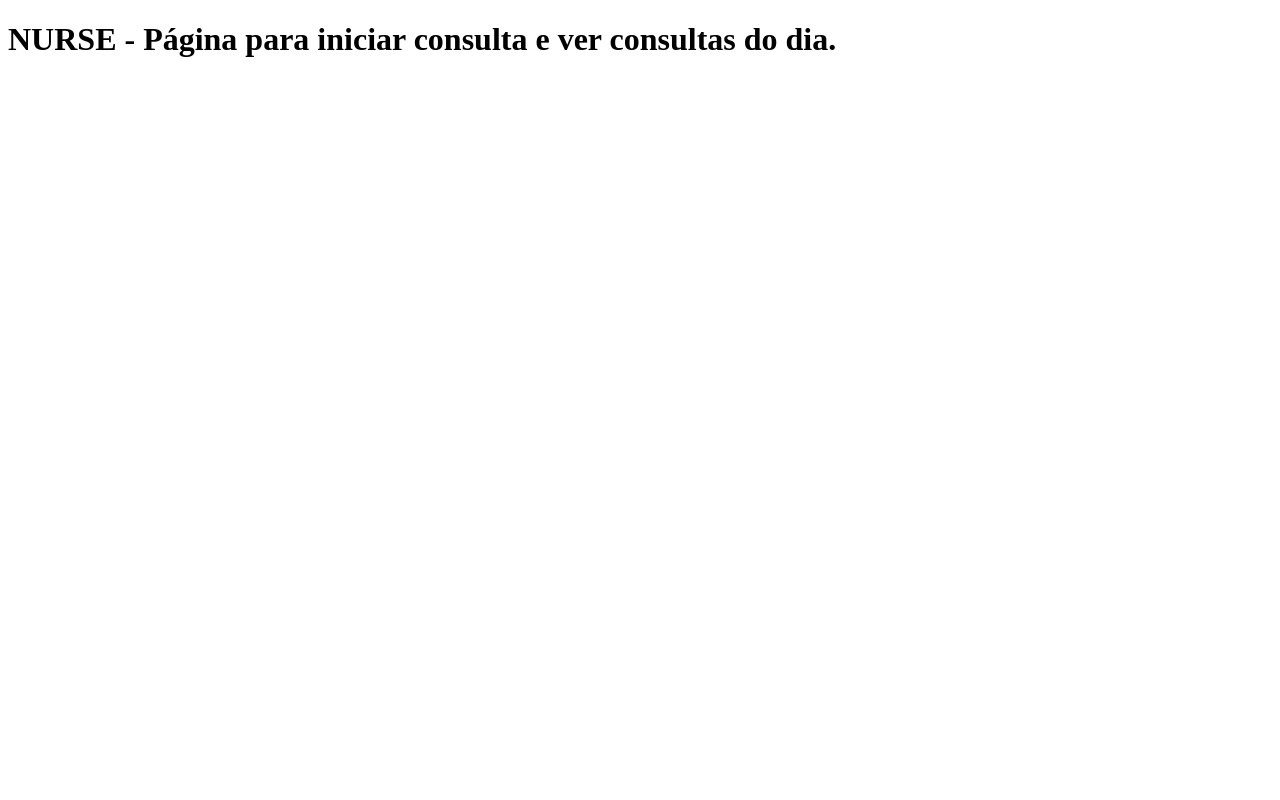
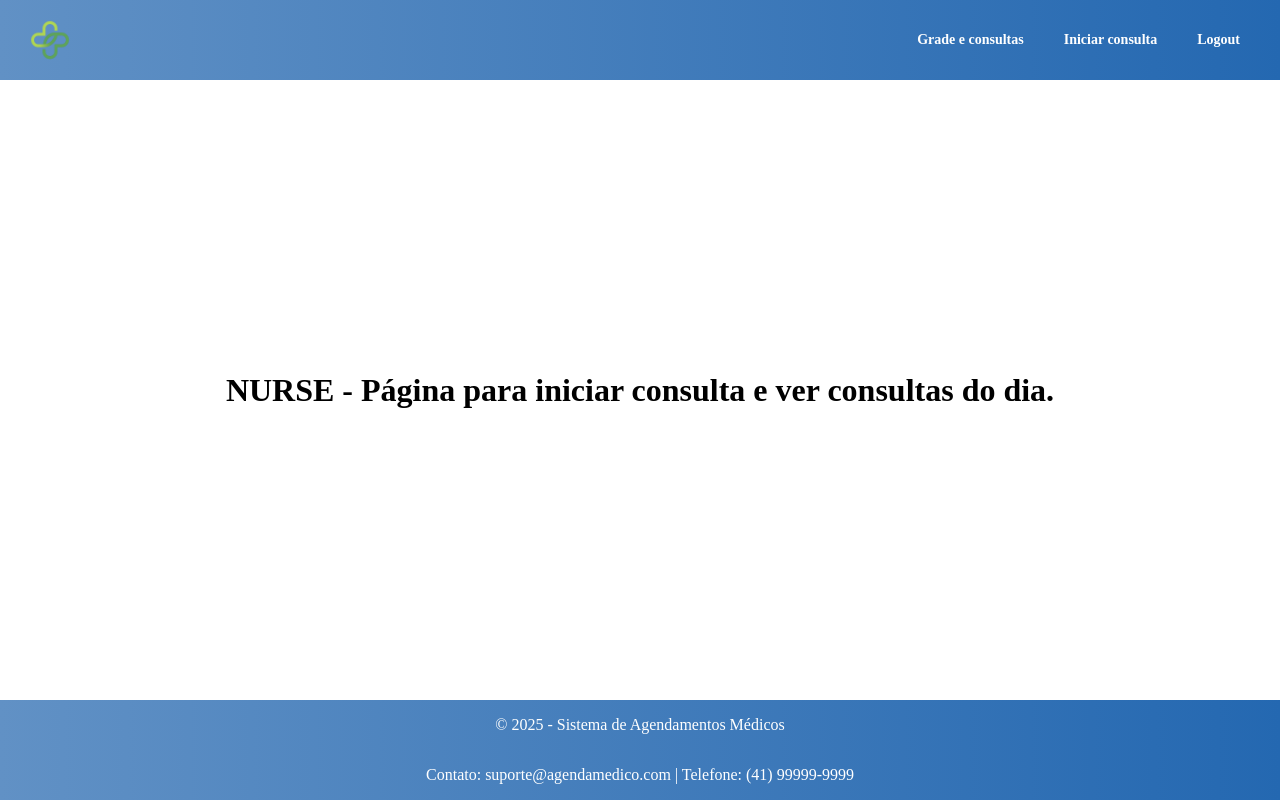
Before and after one commit to matheus-biesek/AgendamentoDeConsulta, a plain HTML site: page nginx-clinic/html/nurse/nurse-appointment-start.html in a window 1280 px wide. Drawn offline with Linux system fonts and the light colour scheme.

Commit message:
refactor(front): padroniza estrutura base das páginas HTML para facilitar manutenção e escalabilidade
    Reorganizada a estrutura das páginas para seguir um layout consistente com header, main e footer.

    Aplicado padrão uniforme de importação de estilos, scripts de componentes e funcionalidades.

    Facilita a reutilização de componentes e a adição de novos conteúdos nas páginas principais.

    Melhora a legibilidade, organização e manutenção futura do código.

```diff
--- a/nginx-clinic/html/nurse/nurse-appointment-start.html
+++ b/nginx-clinic/html/nurse/nurse-appointment-start.html
@@ -6,17 +6,21 @@
         <title>Document</title>
 
         <!-- Css -->
-        <link rel="stylesheet" href="../styles/base.css">
+        <link rel="stylesheet" href="../styles/layout.css">
 
     </head>
     <body>
 
+        <header class="navbar"></header>
+
         <!-- Conteúdo principal da página -->
-        <div>
-            <h1>
-                NURSE - Página para iniciar consulta e ver consultas do dia.
-            </h1>
-        </div>
+        <main class="content">
+            <div>
+                <h1>NURSE - Página para iniciar consulta e ver consultas do dia.</h1>
+            </div>
+        </main>
+
+        <footer class="footer"></footer>
 
         <!-- Componentes -->
         <script src="../scripts/components/navbars/navbarNurse.js"></script>
```
Also changed, not shown: nginx-clinic/html/admin/admin-schedule-grid.html (+10 -4 lines), nginx-clinic/html/admin/admin-update.html (+10 -4 lines), nginx-clinic/html/doctor/doctor-appointment-schedule-grid.html (+10 -4 lines), nginx-clinic/html/doctor/doctor-appointment-start.html (+10 -4 lines), nginx-clinic/html/nurse/nurse-appointment-schedule-grid.html (+10 -4 lines), nginx-clinic/html/patient/patient-appointment.html (+10 -4 lines), nginx-clinic/html/patient/patient-info.html (+10 -4 lines), nginx-clinic/html/secretary/secretary-cancell-appointment.html (+10 -4 lines), nginx-clinic/html/secretary/secretary-create-patient.html (+10 -4 lines), nginx-clinic/html/secretary/secretary-making-appointment.html (+10 -4 lines), nginx-clinic/html/technician/technician-appointment-start.html (+10 -4 lines), nginx-clinic/html/technician/technician-schedule.html (+10 -4 lines).
